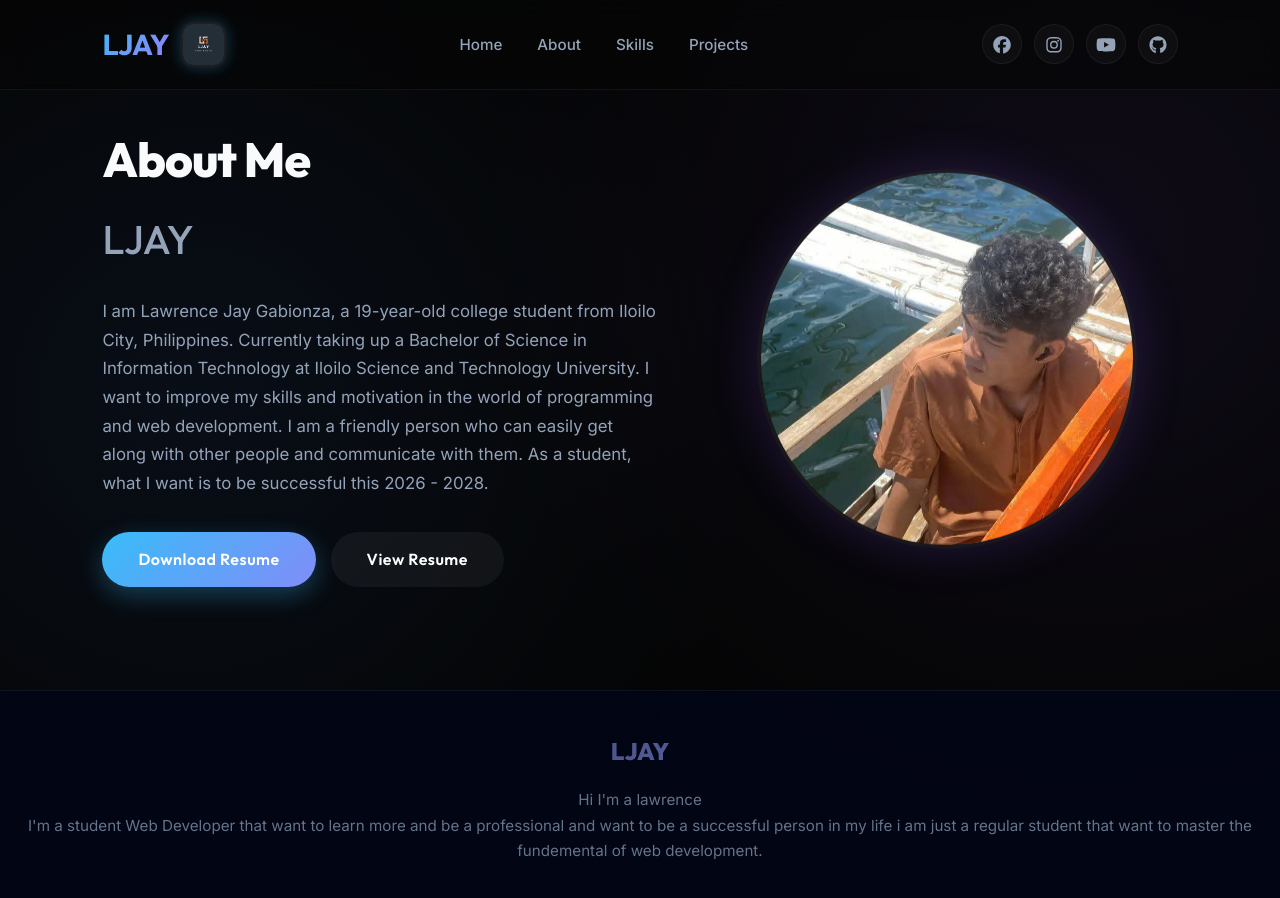
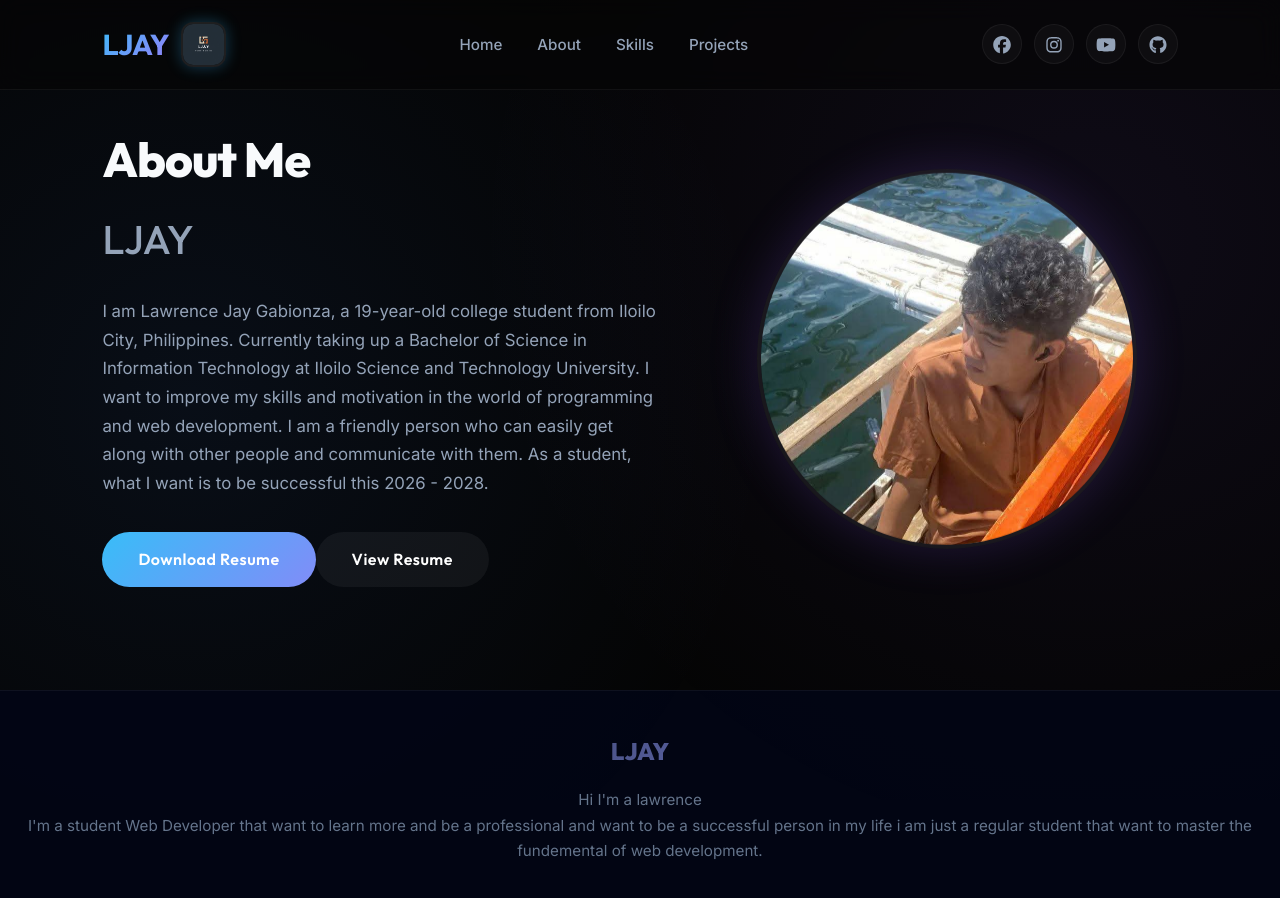
Before and after one commit to Lawrencejay22/simple_portfolio, a React (Vite) app: page /about in a window 1280 px wide. Shown: the top 898 px of the page. Built offline with nearby package versions, Linux system fonts and the light colour scheme.

Commit message:
Refactor About component styling and links

```diff
--- a/src/assets/pages/about.jsx
+++ b/src/assets/pages/about.jsx
@@ -4,7 +4,7 @@ import logo2 from "../components/image/FB_IMG_1756519957571.png";
 import resumePdf from "../../resume/Lawrence_Jay_Gabionza_resume.pdf";
 import '../css/global.css'
 
-export default  function About() {
+export default function About() {
     return (
         <>
             <Header />
@@ -20,10 +20,10 @@ export default  function About() {
                         As a student, what I want is to be successful this 2026 - 2028.
                     </p>
                     <div className="resume-download-buttons" style={{ justifyContent: 'flex-start', margin: '30px 0 0 0' }}>
-                        <a href={resumePdf} download="Lawrence_Jay_Gabionza_resume.pdf" className="btn-primary" style={{ textDecoration: 'none', display: 'inline-block', marginRight: '15px' }}>
+                        <a href={resumePdf} download="Lawrence_Jay_Gabionza_resume.pdf" className="btn-primary" style={{ boxShadow: 'none' }}>
                             Download Resume
                         </a>
-                        <a href={resumePdf} target="_blank" rel="noopener noreferrer" className="btn-primary" style={{ textDecoration: 'none', display: 'inline-block', background: 'rgba(255,255,255,0.05)', boxShadow: 'none' }}>
+                        <a href={resumePdf} target="_blank" rel="noopener noreferrer" className="btn-primary" style={{ background: 'rgba(255, 255, 255, 0.05)', boxShadow: 'none' }}>
                             View Resume
                         </a>
                     </div>
```
